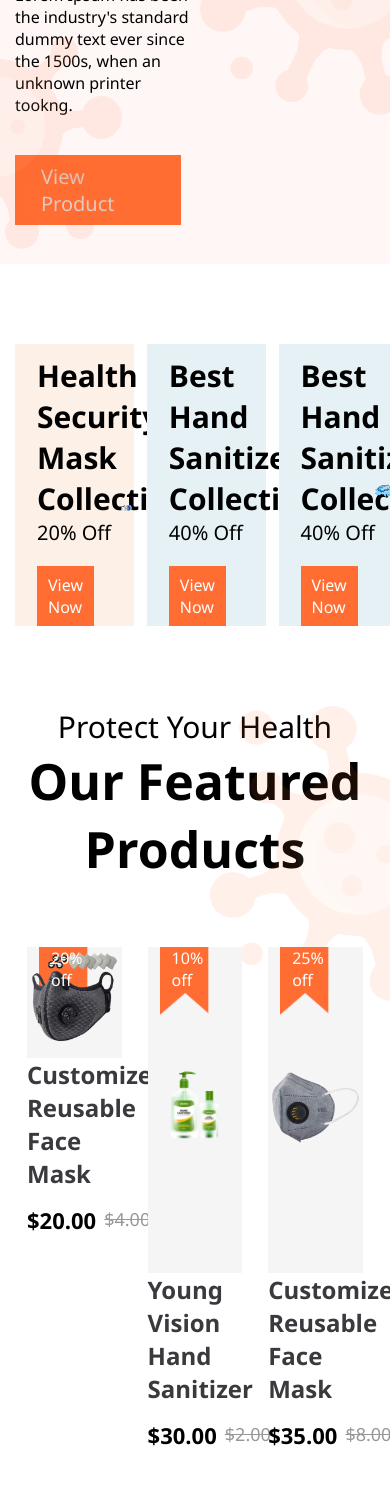
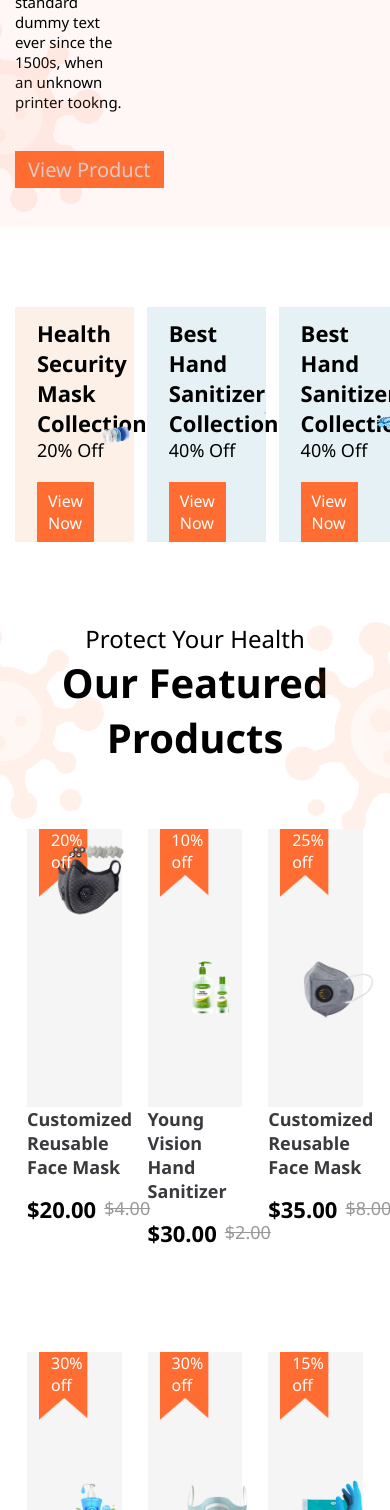
Before and after one commit to paramveersoni1/bakar-projuct, a plain HTML site: page index.html in a window 390 px wide. Shown: the part 490-2000 px from the top of the page. Drawn offline with nearby package versions, Linux system fonts and the light colour scheme.

Commit message:
responsive

```diff
--- a/assets/css/covid-19.css
+++ b/assets/css/covid-19.css
@@ -110,17 +110,19 @@ ul {
 }
 .virus{
 	width: 300px;
-    top: 220px;
+    top: 0;
     position: absolute;
-    right: -110px;
+    right: -130px;
 }
 .virus-center{
+	position: absolute;
 	width: 310px;
     left: 515px;
 	top: 455px;
 	z-index: 6
 }
 .virus-right{
+	position: absolute;
 	width: 250px;
     bottom: 10px;
 	left: -128px;
--- /dev/null
+++ b/assets/css/responsive.css
@@ -0,0 +1,94 @@
+@media screen and (max-width: 1024px) {
+    .banner__right-side img {
+        margin-top: -56px;
+        padding: 12px;
+    }
+    .banner__right-side {
+        background-size: 577px;
+    }
+    .Protect__yourself {
+        font-size: 33px;
+    }
+    .font-size{
+        font-size: 15px;
+        margin-right: 71px;
+    }
+    .btn__info {
+        display: inline-block;
+        font-size: 20px;
+        padding: 4px 12px;
+        margin: 39px 0;
+        color: #dec9c4;
+    }
+    .virus {
+        width: 225px;
+        position: absolute;
+        right: -120px;
+        top: 0;
+    }
+    .virus-center {
+        position: absolute;
+        width: 200px;
+        left: 400px;
+        z-index: 6;
+        bottom: 110px;
+    }
+    .virus-right {
+        width: 200px;
+        left: -96px;
+    }
+    .Collection-inner-left {
+        width: 200px;
+        margin-top: -36px;
+        margin-left: 3px;
+        transform: scale(1.1);
+    }
+    .Collection-inner-righ {
+        width: 185px;
+        margin-left: 18px;
+        margin-top: -36px;
+        transform: scale(1.3);
+    }
+    .Collection-inner-center {
+        width: 165px;
+        margin-left: 38px;
+        margin-top: -60px;
+        transform: scale(1.1);
+    }
+    .Collection h2 ,.Collection__last_child h2  {
+        font-size: 22px;
+    }
+    .Collection p ,.Collection__last_child p  {
+        font-size: 18px;
+    }
+    /* end */
+    .featured__Products_head P {
+        font-size: 40px;
+    }
+    .featured__Products_head h5 {
+        font-size: 24px;
+    }
+    .inner__product {
+        transform: scale(0.7);
+        margin-left: 16px;
+    }
+    .product-mask {
+        width: 300px;
+        height: 321px;
+        object-fit: contain;
+        object-position: right;
+        transform: scale(0.8);
+        margin-left: 23px;
+    }
+    .featured__Products-inner {
+        background-color: #F5F5F5;
+        text-align: center;
+        height: 278px;
+    }
+    .tranfrom{
+        transform: scale(1.0);
+    }
+    .product__heading h3 {
+        font-size: 18px;
+    }
+}
--- a/index.html
+++ b/index.html
@@ -5,9 +5,11 @@
     <meta charset="UTF-8">
     <meta name="viewport" content="width=device-width, initial-scale=1.0">
     <title>www.covid-19.com</title>
+    <link rel="stylesheet" href="assets/css/repoot.css">
     <link rel="stylesheet" href="assets/slick/slick.css">
     <link rel="stylesheet" href="assets/css/covid-19.css">
-    <link rel="stylesheet" href="assets/css/repoot.css">
+    <link rel="stylesheet" href="assets/css/responsive.css">
+
 </head>
 
 <body>
@@ -55,10 +57,10 @@
         <span class="virus">
             <img src="assets/img/virus.png" alt="">
         </span>
-        <span class="virus virus-center">
+        <span class="virus-center">
             <img src="assets/img/virus.png" alt="">
         </span>
-        <span class="virus virus-right">
+        <span class=" virus-right">
             <img src="assets/img/virus.png" alt="">
         </span>
         <div class="container">
@@ -71,7 +73,7 @@
                     <div class="Protect__yourself">
                         <h1>
                             Protect Yourself
-                            From<span class="c-orange"> Virus.</span>
+                            From<span class="c__orange"> Virus.</span>
                         </h1>
                     </div>
                     <p class="font-size">Lorem Ipsum has been the industry's standard dummy text ever since the 1500s,
@@ -275,7 +277,7 @@
                         <p>30%<br>off</p>
                     </div>
                     <div class="featured__Products-inner">
-                        <img class="product-mask"
+                        <img class="product-mask tranfrom"
                             src="assets/img/pngtree-medical-mask-surgical-mask-n95-mask-png-image_2217548-removebg-preview.png">
                     </div>
                     <div class="product__heading">
```
